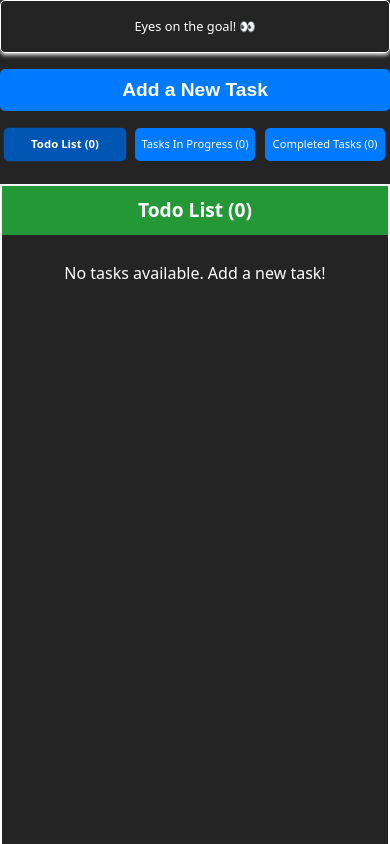
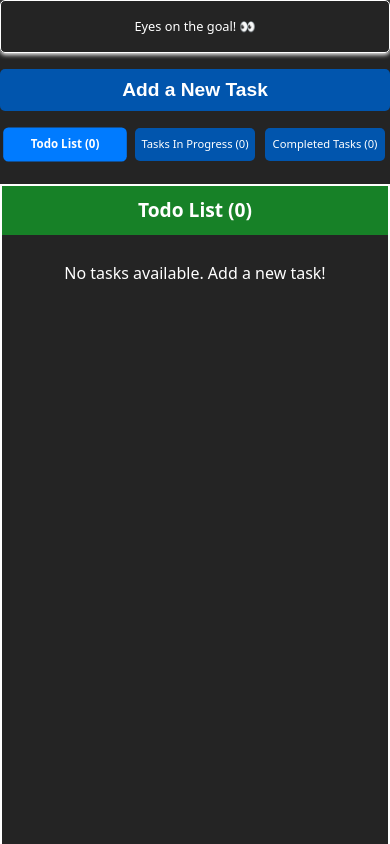
Before and after one commit to jaysquare24/To-do-App, a React (Vite) app: page / in a window 390 px wide. Built offline with nearby package versions, Linux system fonts and the light colour scheme.

Commit message:
Edit style

```diff
--- a/src/App.jsx
+++ b/src/App.jsx
@@ -41,7 +41,6 @@ function App() {
    )
   } else{
 
-
   return (
     <BrowserRouter>
       <div className="App">
@@ -51,9 +50,6 @@ function App() {
           <TaskInProgress/>
           <TaskCompleted/>
         </div>
-
-
-
       </div>
     </BrowserRouter>
   )
--- a/src/App.scss
+++ b/src/App.scss
@@ -55,7 +55,7 @@ body.modal-open {
     margin: 0 auto 0;
     width: 100%;
     padding: 20px;
-    background-color: #007bff;
+    background-color: #0155ad;
     font-size: larger;
     text-align: center;
     font-weight: bold;
@@ -66,7 +66,7 @@ body.modal-open {
   }
 
   .new-task-button:hover {
-    background-color: #0056b3;
+    background-color: #007bff;
   }
 }
 
@@ -92,7 +92,7 @@ body.modal-open {
     text-align: center;
     color: white;
     padding: 10px;
-    background-color: #249836;
+    background-color: #178127;
     margin: 0;
     position: sticky;
     top: 0;
@@ -153,7 +153,7 @@ li{
         border: none;
         padding: 5px 5px;
         border-radius: 2px;
-        background-color: #007bff;
+        background-color: #0155ad;
         color: white;
         font-size: 0.7rem;
         cursor: pointer;
@@ -171,7 +171,7 @@ li{
     }
 
     .todo-buttons button{
-      background-color: #007bff;
+      background-color:#0155ad;
       border: none;
       padding: 7px 5px;
       border-radius: 2px;
@@ -240,7 +240,7 @@ li{
     justify-content: space-evenly;
 
     button{
-      background-color: #007bff;
+      background-color: #0155ad;
       padding: 10px;
       border: none;
       font-size: 1rem !important;
@@ -251,7 +251,7 @@ li{
     }
 
     button:hover{
-      background-color: #0056b3;
+      background-color: #007bff;
     }
   }
 }
@@ -312,7 +312,7 @@ li{
     text-align: center;
     margin: 0 5px;
     padding: 10px 5px;
-    background-color: #007bff;
+    background-color:#0155ad;
     color: white;
     text-decoration: none;
     border-radius: 5px;
@@ -325,9 +325,9 @@ li{
   }
 
   .link.active {
-    background-color: #0056b3;
+    background-color: #007bff;
     font-weight: 500;
-    scale: 1.02;
+    scale: 1.03;
 
   }
 
@@ -404,6 +404,7 @@ li{
       margin-top: 5px;
       font-size: 1.1rem;
       width: 130px;
+      text-decoration: underline !important;
 
     }
 
@@ -424,7 +425,7 @@ li{
 
     .buttons{
       button{
-        background-color: #007bff;
+        background-color: #0155ad;
         padding: 10px;
         border: none;
         border-radius: 5px;
@@ -481,7 +482,6 @@ li{
   }
 
   .link.active {
-    background-color: #0056b3;
     font-weight: 600;
   }
 
@@ -557,10 +557,10 @@ li{
 
     }
 
-
     .todo-summary {
       margin-top: 5px;
       font-size: 0.7rem;
+      text-decoration: underline !important;
 
     }
 
@@ -580,7 +580,6 @@ li{
       background-color: black;
     }
 
-
     .buttons{
       button{
         padding: 5px;
@@ -594,3 +593,18 @@ li{
     }
   }
 }
+
+@media only screen and (max-width: 320px){
+
+  .links a {
+    font-size: 0.6rem;
+  }
+
+  li{
+    .task-item{
+      .todo-buttons button{
+        font-size: 0.6rem ;
+      }
+    }
+  }
+}
```
Lines whose indentation alone changed are shown as unchanged.
